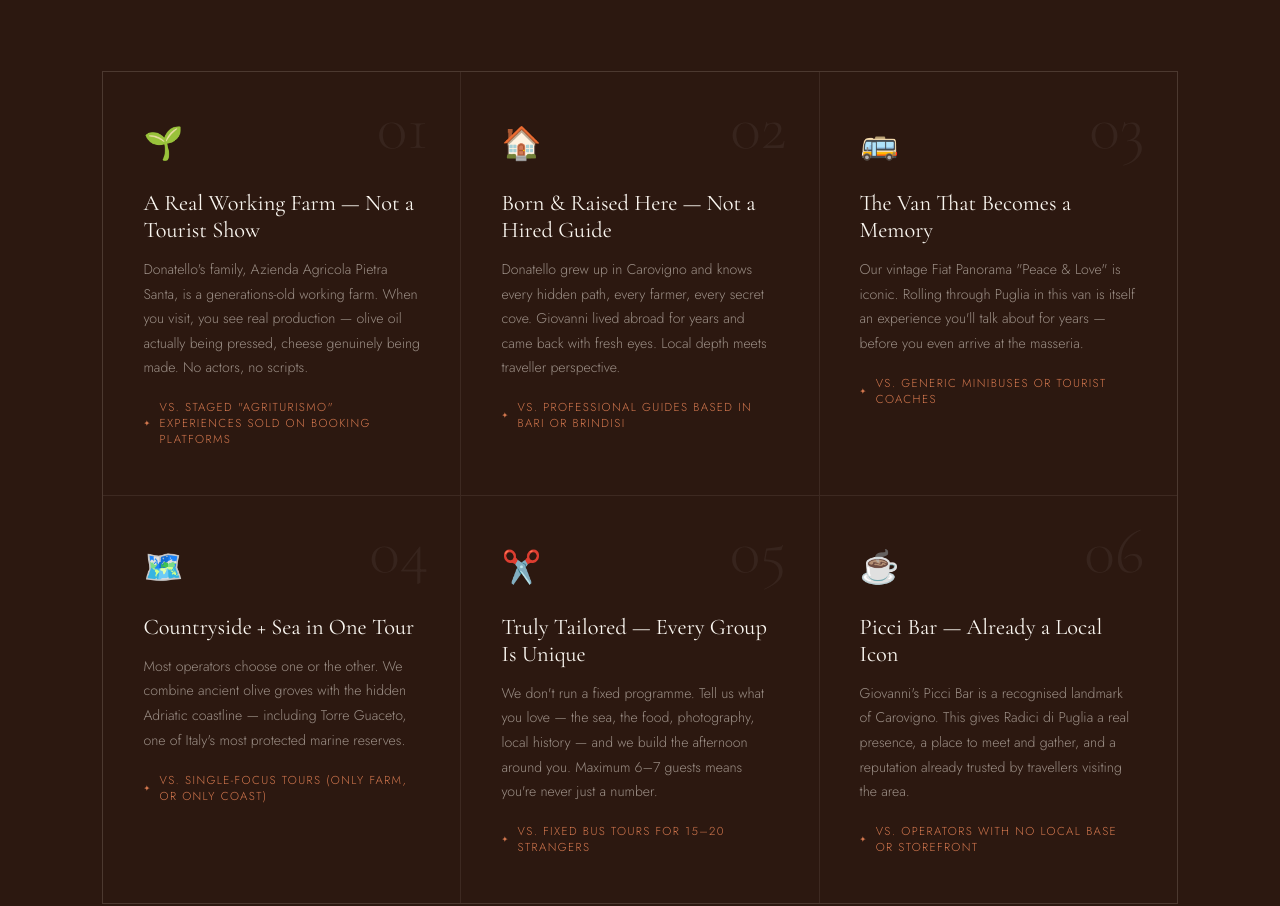
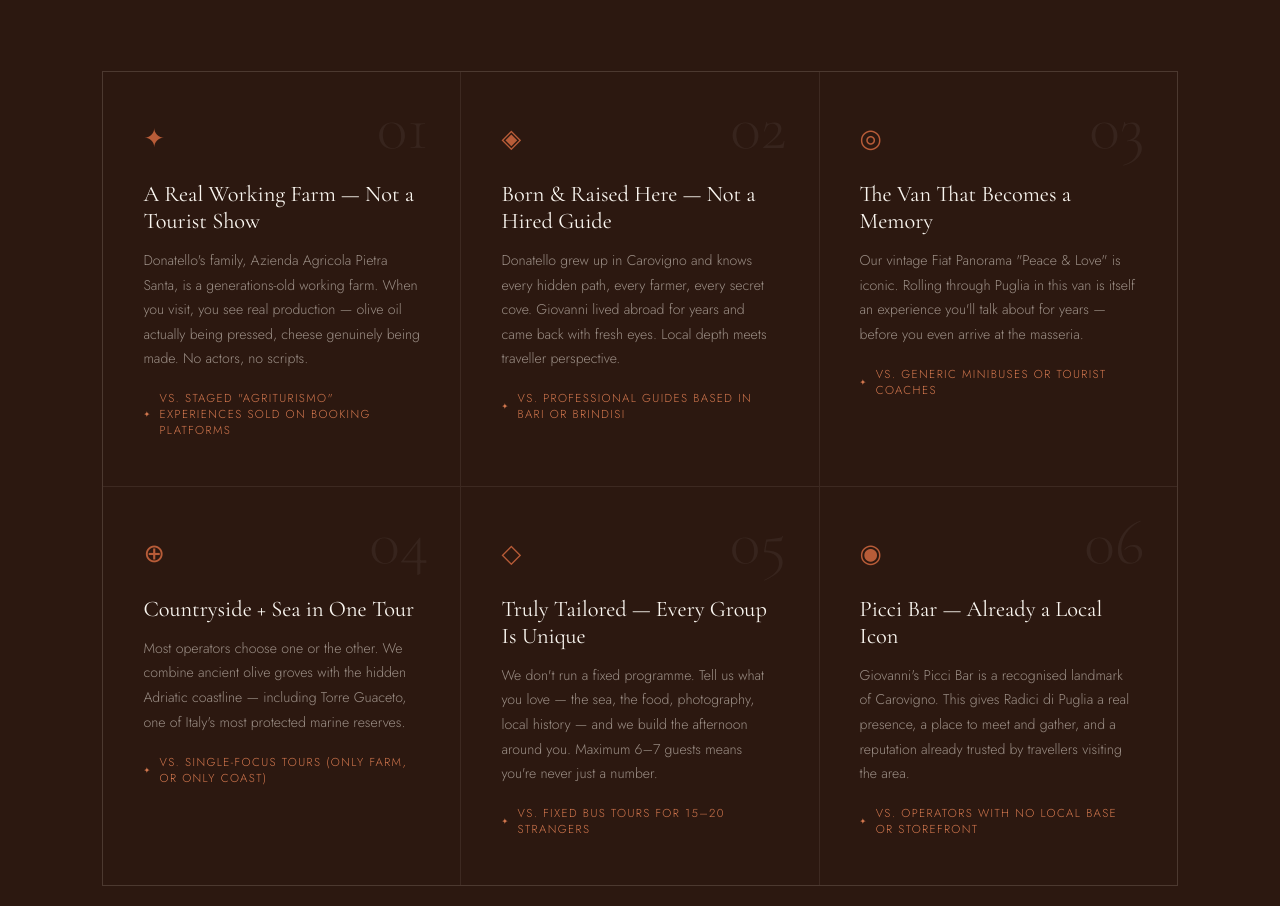
Before and after one commit to giovanninino/radici-di-puglia, a plain HTML site: page index.html in a window 1280 px wide. Shown: the part 1200-2106 px from the top of the page. Drawn offline with nearby package versions, Linux system fonts and the light colour scheme.

Commit message:
why section: replace emojis with elegant symbols

```diff
--- a/index.html
+++ b/index.html
@@ -187,7 +187,7 @@ nav.scrolled .nav-links a { color: var(--muted); }
   color: rgba(245,239,230,0.06); line-height: 1;
   position: absolute; top: 1.5rem; right: 2rem;
 }
-.why-icon { font-size: 2rem; margin-bottom: 1.5rem; display: block; }
+.why-icon { font-size: 1.6rem; color: #B85C38; margin-bottom: 1.5rem; display: block; font-style: normal; letter-spacing: 0; }
 .why-card h3 {
   font-family: var(--serif); font-size: 1.4rem; font-weight: 400;
   color: var(--cream); margin-bottom: 0.8rem; line-height: 1.2;
@@ -399,7 +399,7 @@ footer {
 
       <div class="why-card reveal">
         <span class="why-num">01</span>
-        <span class="why-icon">🌱</span>
+        <span class="why-icon">✦</span>
         <h3>A Real Working Farm — Not a Tourist Show</h3>
         <p>Donatello's family, Azienda Agricola Pietra Santa, is a generations-old working farm. When you visit, you see real production — olive oil actually being pressed, cheese genuinely being made. No actors, no scripts.</p>
         <div class="why-vs">vs. staged "agriturismo" experiences sold on booking platforms</div>
@@ -407,7 +407,7 @@ footer {
 
       <div class="why-card reveal reveal-delay-1">
         <span class="why-num">02</span>
-        <span class="why-icon">🏠</span>
+        <span class="why-icon">◈</span>
         <h3>Born & Raised Here — Not a Hired Guide</h3>
         <p>Donatello grew up in Carovigno and knows every hidden path, every farmer, every secret cove. Giovanni lived abroad for years and came back with fresh eyes. Local depth meets traveller perspective.</p>
         <div class="why-vs">vs. professional guides based in Bari or Brindisi</div>
@@ -415,7 +415,7 @@ footer {
 
       <div class="why-card reveal reveal-delay-2">
         <span class="why-num">03</span>
-        <span class="why-icon">🚌</span>
+        <span class="why-icon">◎</span>
         <h3>The Van That Becomes a Memory</h3>
         <p>Our vintage Fiat Panorama "Peace & Love" is iconic. Rolling through Puglia in this van is itself an experience you'll talk about for years — before you even arrive at the masseria.</p>
         <div class="why-vs">vs. generic minibuses or tourist coaches</div>
@@ -423,7 +423,7 @@ footer {
 
       <div class="why-card reveal">
         <span class="why-num">04</span>
-        <span class="why-icon">🗺️</span>
+        <span class="why-icon">⊕</span>
         <h3>Countryside + Sea in One Tour</h3>
         <p>Most operators choose one or the other. We combine ancient olive groves with the hidden Adriatic coastline — including Torre Guaceto, one of Italy's most protected marine reserves.</p>
         <div class="why-vs">vs. single-focus tours (only farm, or only coast)</div>
@@ -431,7 +431,7 @@ footer {
 
       <div class="why-card reveal reveal-delay-1">
         <span class="why-num">05</span>
-        <span class="why-icon">✂️</span>
+        <span class="why-icon">◇</span>
         <h3>Truly Tailored — Every Group Is Unique</h3>
         <p>We don't run a fixed programme. Tell us what you love — the sea, the food, photography, local history — and we build the afternoon around you. Maximum 6–7 guests means you're never just a number.</p>
         <div class="why-vs">vs. fixed bus tours for 15–20 strangers</div>
@@ -439,7 +439,7 @@ footer {
 
       <div class="why-card reveal reveal-delay-2">
         <span class="why-num">06</span>
-        <span class="why-icon">☕</span>
+        <span class="why-icon">◉</span>
         <h3>Picci Bar — Already a Local Icon</h3>
         <p>Giovanni's Picci Bar is a recognised landmark of Carovigno. This gives Radici di Puglia a real presence, a place to meet and gather, and a reputation already trusted by travellers visiting the area.</p>
         <div class="why-vs">vs. operators with no local base or storefront</div>
```
